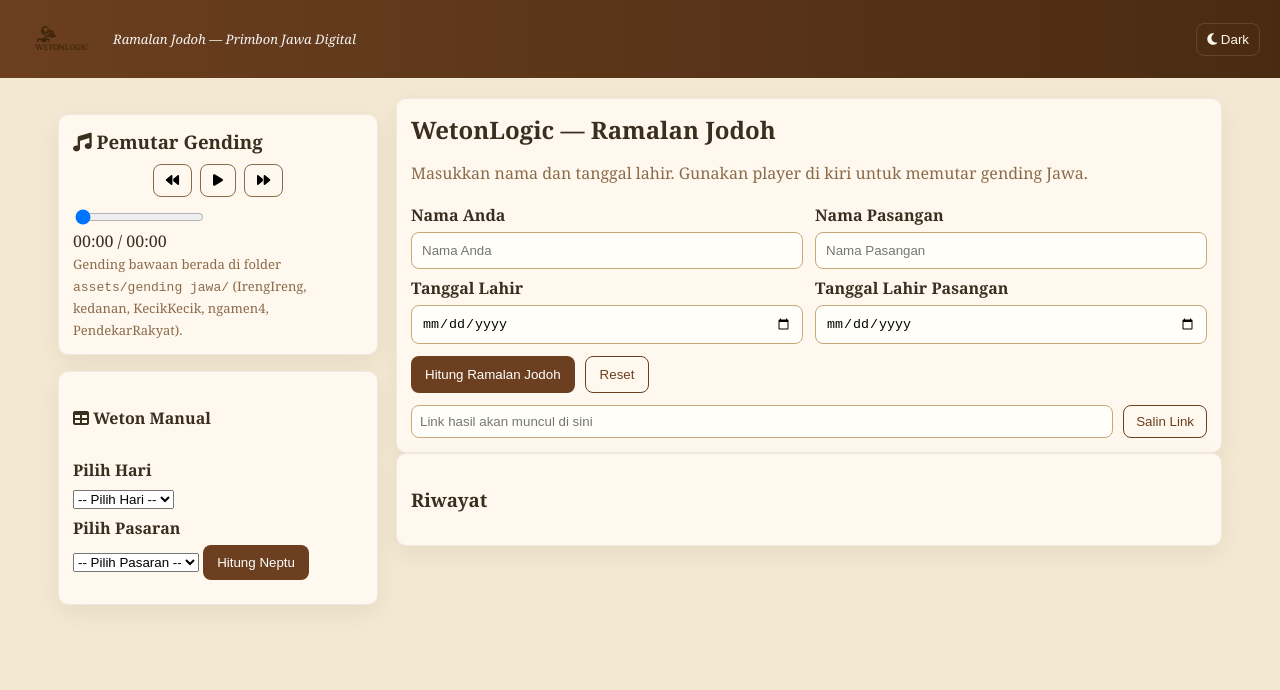
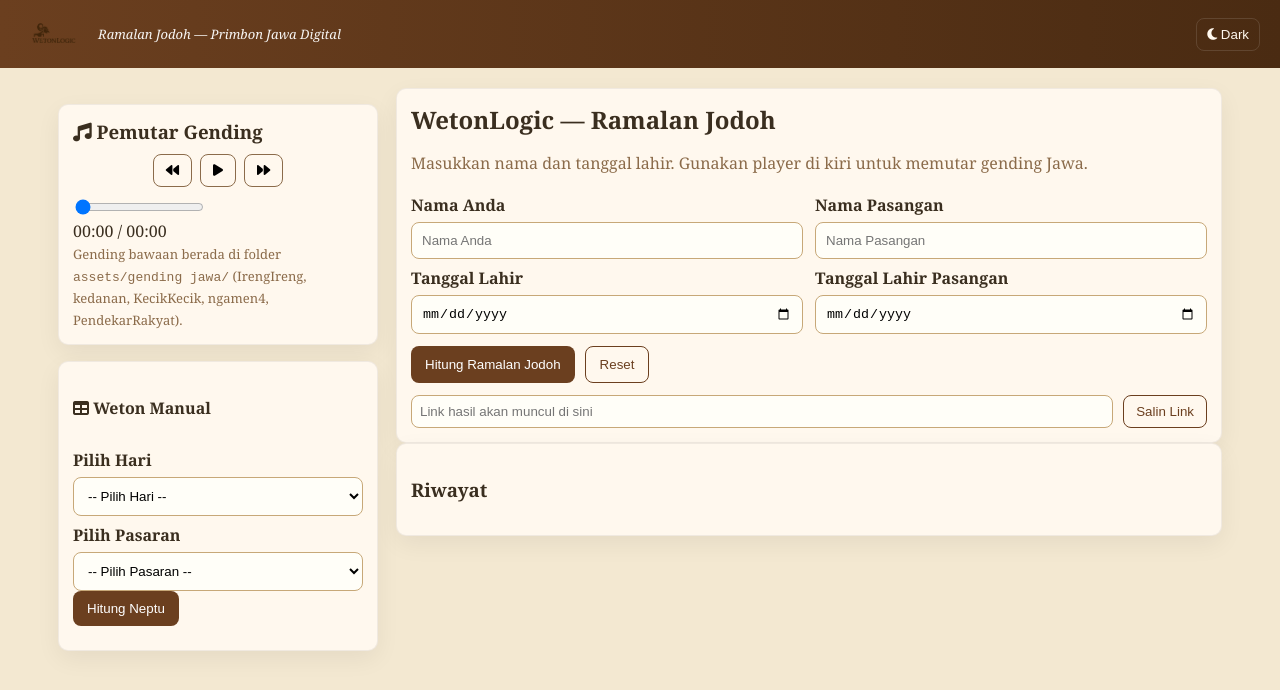
Before and after one commit to andikarpl27-ai/WetonLogic, a plain HTML site: page index.html in a window 1280 px wide. Drawn offline with Linux system fonts and the light colour scheme.

Commit message:
Update style.css

```diff
--- a/style.css
+++ b/style.css
@@ -6,11 +6,8 @@
 html,body{height:100%;margin:0;font-family:Georgia, 'Segoe UI', Tahoma, sans-serif;background:var(--bg);color:var(--text)}
 .site-header{display:flex;justify-content:space-between;align-items:center;padding:12px 20px;background:linear-gradient(90deg,var(--accent),#4a2b12);color:var(--card)}
 .brand{display:flex;align-items:center;gap:12px}
-.logo-img {
-  height: 54px;
-  width: auto;
-  object-fit: contain;
-}
+.logo{width:180px;height:44px}
+.logo-img{height:44px;width:auto;object-fit:contain;border-radius:6px}
 .tag{font-size:13px;color:rgba(255,255,255,0.95);font-style:italic}
 .header-actions{display:flex;align-items:center;gap:10px}
 .header-actions button{background:transparent;border:1px solid rgba(255,255,255,0.12);color:var(--card);padding:8px 10px;border-radius:8px;cursor:pointer}
@@ -21,7 +18,7 @@ html,body{height:100%;margin:0;font-family:Georgia, 'Segoe UI', Tahoma, sans-ser
 .lead{color:var(--muted);margin-bottom:12px}
 .form-grid{display:grid;grid-template-columns:1fr 1fr;gap:12px}
 label{display:block;font-weight:700;margin:8px 0 6px}
-input[type="text"],input[type="date"],input[type="search"]{width:100%;padding:10px;border-radius:8px;border:1px solid #c7a878;background:#fffef8}
+input[type="text"],input[type="date"],input[type="search"], select{width:100%;padding:10px;border-radius:8px;border:1px solid #c7a878;background:#fffef8}
 .actions{display:flex;gap:10px;margin-top:12px}
 button.primary{background:var(--accent);color:white;border:none;padding:10px 14px;border-radius:8px;cursor:pointer}
 button.ghost{background:transparent;border:1px solid var(--accent);color:var(--accent);padding:10px 14px;border-radius:8px}
@@ -32,8 +29,6 @@ button.ghost{background:transparent;border:1px solid var(--accent);color:var(--a
 .player-controls{display:flex;gap:8px;justify-content:center;margin:10px 0}
 .player-controls button{padding:8px 12px;border-radius:8px;border:1px solid var(--muted);background:transparent;cursor:pointer}
 .player-actions{display:flex;gap:8px;align-items:center;margin-top:8px}
-.upload-btn{display:inline-flex;gap:8px;align-items:center;padding:6px 8px;border-radius:8px;border:1px dashed var(--muted);cursor:pointer}
-.upload-btn input{display:none}
 .muted{color:var(--muted);font-size:13px}
 .table-wrap{max-height:220px;overflow:auto;margin-top:8px}
 .weton-table th, .weton-table td{padding:8px;text-align:left;border-bottom:1px solid rgba(0,0,0,0.04)}
@@ -42,6 +37,10 @@ button.ghost{background:transparent;border:1px solid var(--accent);color:var(--a
 .note{margin-top:12px;padding:8px;border-left:4px solid var(--accent);background:var(--glass)}
 .history-card .riwayat-item{padding:8px;border-bottom:1px solid rgba(0,0,0,0.03);font-size:14px;color:var(--muted)}
 footer.copyright{text-align:center;margin-top:12px;color:var(--muted);font-size:13px}
+
+/* manual/weton controls */
+.weton-table .pls-label{font-weight:700;margin-bottom:8px}
+#manualResult{font-size:14px}
 
 /* responsive */
 @media (max-width:980px){
```
